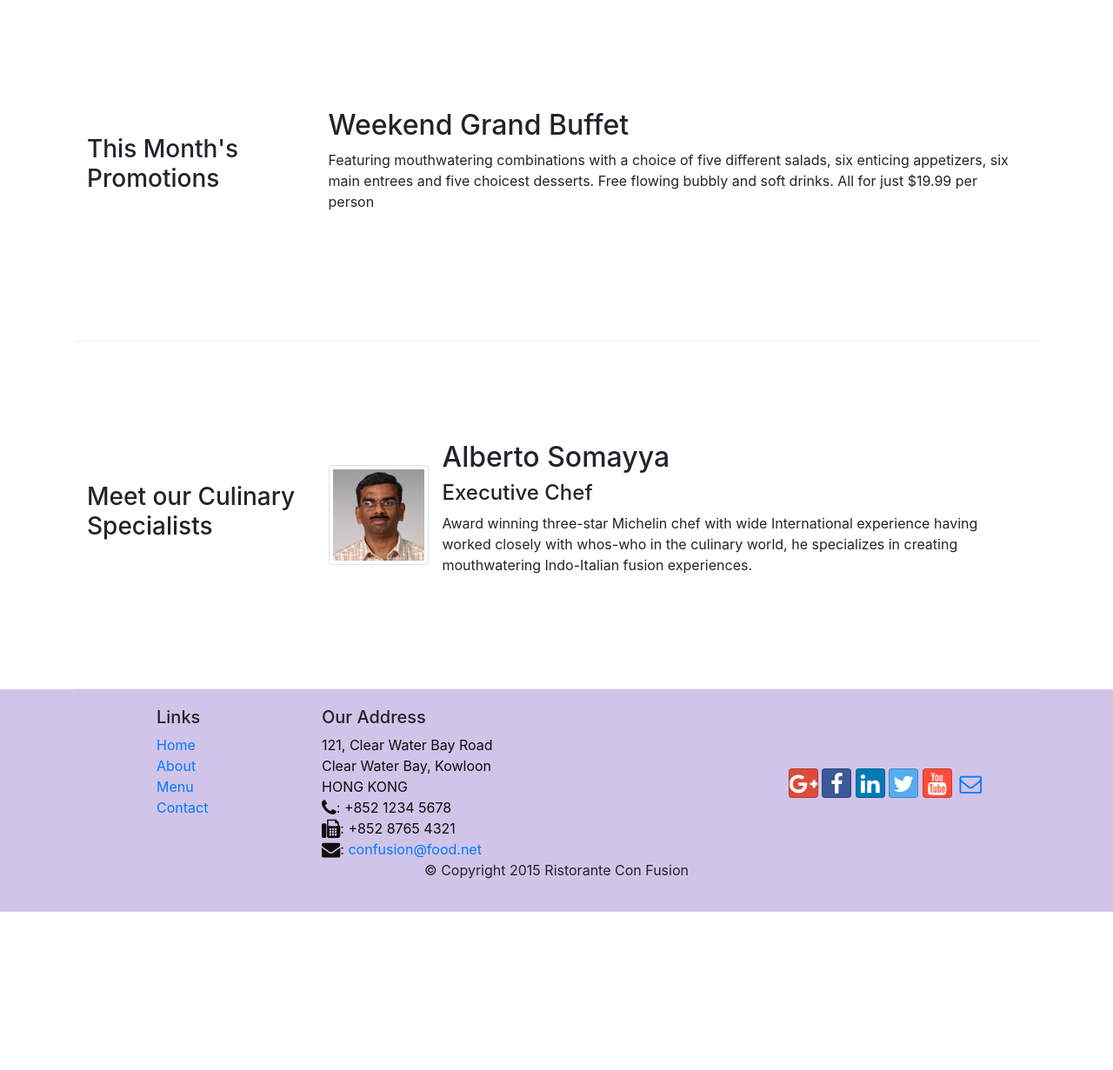
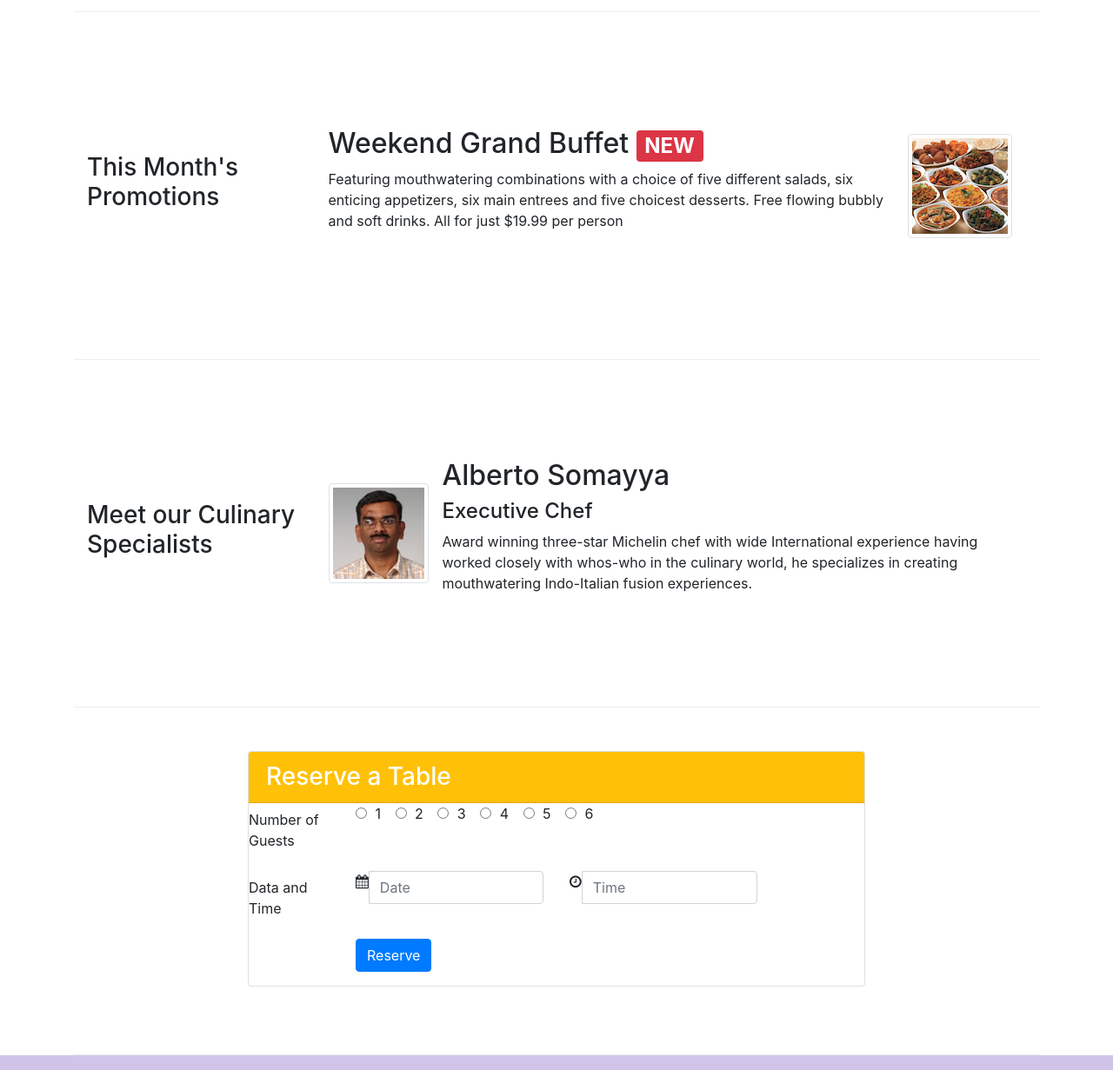
Before and after one commit to qingyuan1017/Web_Design, a website: page index.html in a window 1280 px wide. Shown: the part 720-1951 px from the top of the page at 87% size. Before the commit the page ends 1769 px from the top, so only its background shows below. Drawn offline with nearby package versions, Linux system fonts and the light colour scheme.

Commit message:
assignment2

```diff
--- a/index.html
+++ b/index.html
@@ -37,12 +37,15 @@
     <header class = "jumbotron">
         <div class = "container">
             <div class = "row row-header">
-                <div class = "col-12 col-sm-8">
+                <div class = "col-12 col-sm-6">
                     <h1>Ristorante con Fusion</h1>
                     <p>We take inspiration from the World's best cuisines, and create a unique fusion experience. Our lipsmacking creations will tickle your culinary senses!</p>
                 </div>
-                <div class="col col-sm align-self-center">
+                <div class="col col-sm-3 align-self-center">
                     <img src="img/logo.png" class="img-fluid">
+                </div>
+                <div class="col col-sm-3 align-self-center">
+                    <a class="btn btn-warning btn-sm btn-block" href="#Reserve" role = "button">Reserve Table</a>
                 </div>
             </div>
         </div>
@@ -74,8 +77,14 @@
                 <h3>This Month's Promotions</h3>
             </div>
             <div class = "col-sm col-md">
-                <h2>Weekend Grand Buffet</h2>
-                <p>Featuring mouthwatering combinations with a choice of five different salads, six enticing appetizers, six main entrees and five choicest desserts. Free flowing bubbly and soft drinks. All for just $19.99 per person </p>
+                <div class="media">
+                    <div class="media-body">
+                    <h2 class="mt-0">Weekend Grand Buffet <span class="badge badge-danger">NEW</span> </h2>
+                    <p class="hidden-xs-down">Featuring mouthwatering combinations with a choice of five different salads, six enticing appetizers, six main entrees and five choicest desserts. Free flowing bubbly and soft drinks. All for just $19.99 per person </p>
+                    </div>
+                    <img class="d-flex mr-3 img-thumbnail align-self-center"
+                         src="img/Buffet.png" alt="Buffet">
+                </div>
             </div>
         </div>
 
@@ -99,6 +108,75 @@
                 </div>
             </div>
         </div>
+
+
+        <div class = "row row-content" id = "Reserve">
+            <div class="col-12 col-sm-8 offset-sm-2">
+                <div class="card">
+                    <h3 class="card-header bg-warning text-white">Reserve a Table</h3>
+                    <div class="card-block">
+                        <form>
+                            <div class="form-group row">
+                                <label for="Numberofguests" class="col-sm-2 col-form-label">Number of Guests</label>
+                                <div class="col-sm-10">
+                                    <div class="form-check form-check-inline">
+                                        <label class="form-check-label">
+                                            <input class="form-check-input" type="radio" name="inlineRadioOptions" id="inlineRadio1" value="option1"> 1
+                                        </label>
+                                    </div>
+                                    <div class="form-check form-check-inline">
+                                        <label class="form-check-label">
+                                            <input class="form-check-input" type="radio" name="inlineRadioOptions" id="inlineRadio2" value="option2"> 2
+                                        </label>
+                                    </div>
+                                    <div class="form-check form-check-inline">
+                                        <label class="form-check-label">
+                                            <input class="form-check-input" type="radio" name="inlineRadioOptions" id="inlineRadio3" value="option3"> 3
+                                        </label>
+                                    </div>
+                                     <div class="form-check form-check-inline">
+                                        <label class="form-check-label">
+                                            <input class="form-check-input" type="radio" name="inlineRadioOptions" id="inlineRadio3" value="option3"> 4
+                                        </label>
+                                    </div>
+                                     <div class="form-check form-check-inline">
+                                        <label class="form-check-label">
+                                            <input class="form-check-input" type="radio" name="inlineRadioOptions" id="inlineRadio3" value="option3"> 5
+                                        </label>
+                                    </div>
+                                     <div class="form-check form-check-inline">
+                                        <label class="form-check-label">
+                                            <input class="form-check-input" type="radio" name="inlineRadioOptions" id="inlineRadio3" value="option3"> 6
+                                        </label>
+                                    </div>
+                                </div>
+                            </div>
+                            <div class="form-group row">
+                                  <label for="DateandTime" class="col-sm-2 col-form-label">Data and Time</label>
+                                        <div class="col-sm-4">
+                                            <div class="input-group">
+                                                <div class="input-group-addon"><i class = "fa fa-calendar"></i></div>
+                                                    <input type="Reserve_Date" class="form-control" id="Reserve_Date" name="Reserve_Date" placeholder="Date">
+                                            </div>
+                                        </div>
+                                        <div class="col-sm-4">
+                                            <div class="input-group">
+                                                <div class="input-group-addon"><i class = "fa fa-clock-o"></i></div>
+                                                    <input type="Reserve_Time" class="form-control" id="Reserve_Time" name="Reserve_Time" placeholder="Time">
+                                            </div>
+                                        </div>
+                            </div>
+                            <div class="form-group row">
+                                <div class="offset-sm-2 col-sm-10">
+                                    <button type="submit" class="btn btn-primary">Reserve</button>
+                                </div>
+                            </div>
+                       </form>
+                    </div>
+                </div>
+            </div>
+        </div>
+
     </div>
 
     <footer class="footer">
```
